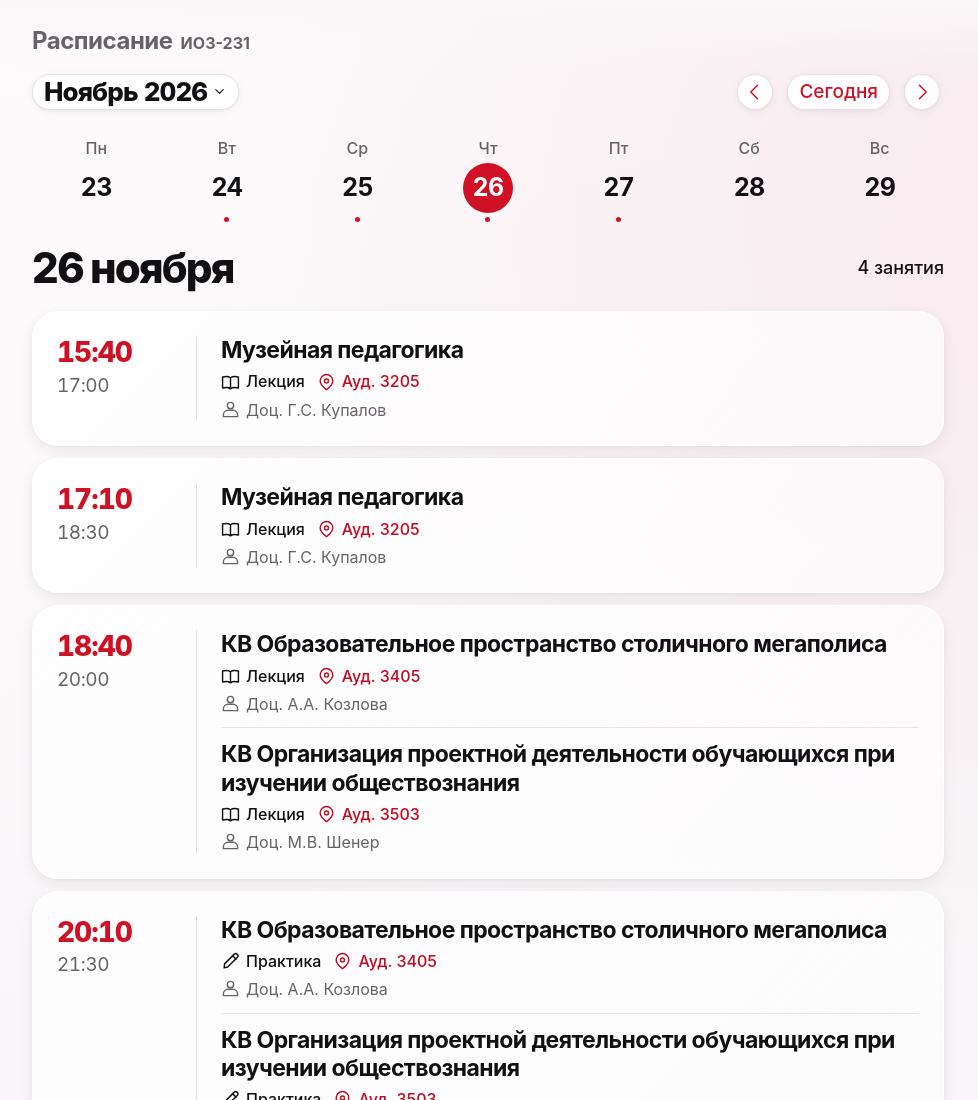
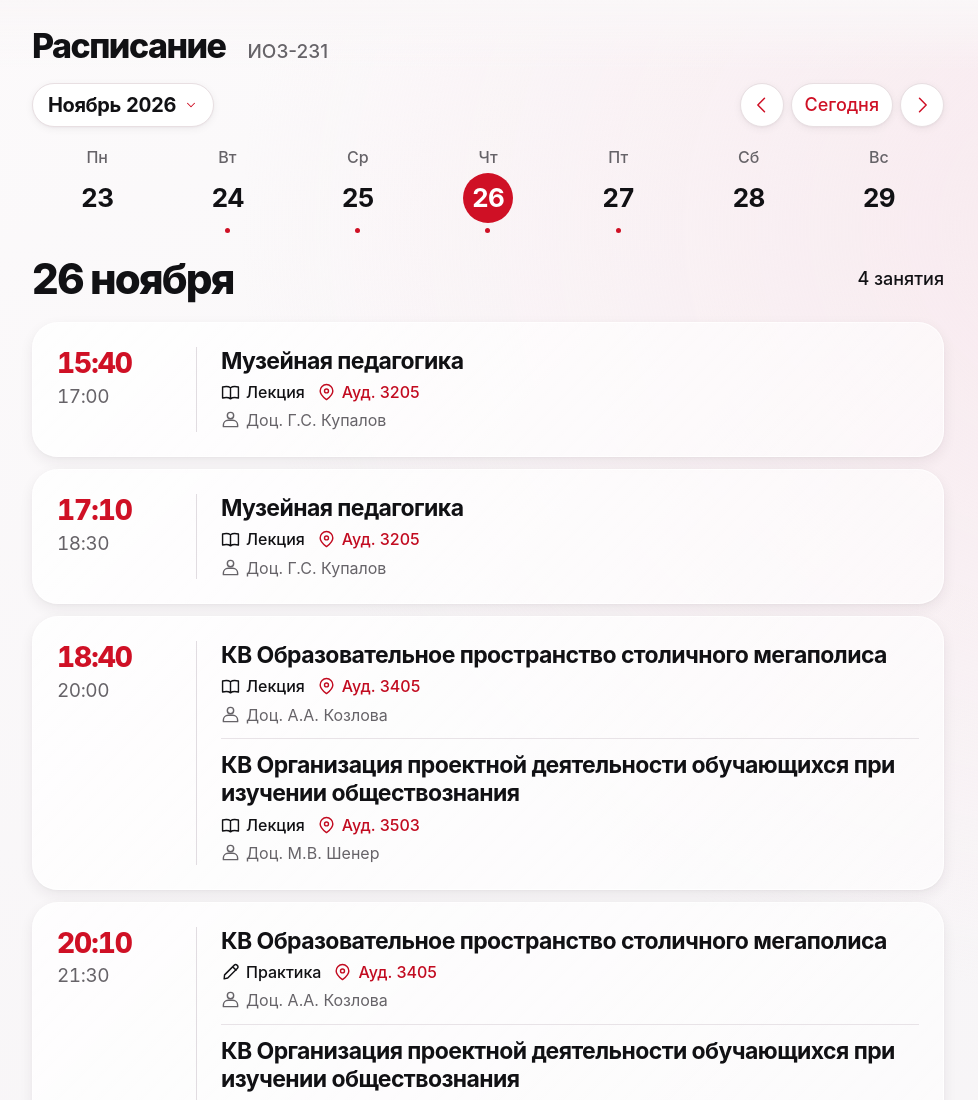
Before and after one commit to Dmikir999/ioz231, a plain HTML site: page docs/index.html in a window 1280 px wide. Shown: the top 1100 px of the page, without its empty margins (152-1130 px from the left). Drawn offline with Linux system fonts and the light colour scheme.

Commit message:
Align calendar header and week navigation with reference layout

```diff
--- a/docs/index.html
+++ b/docs/index.html
@@ -678,6 +678,40 @@ footer .verification .source-tag.good::before{content:none}
 footer .verification .source-tag svg{width:13px;height:13px;flex:none}
 footer .verification .source-tag.good svg{color:#637d6c}
 @media(max-width:360px){.lesson .change-badge{font-size:11px;padding:6px 8px;gap:5px}footer .verification .source-tag{font-size:11px}}
+
+/* Reference layout: aligned title, separate navigation controls and seven equal date columns. */
+header{align-items:baseline;justify-content:flex-start;gap:clamp(12px,4vw,22px);padding-bottom:14px}
+header .appname{flex:0 0 auto;color:var(--ink);font-size:clamp(24px,6.7vw,34px);font-weight:780;line-height:1.08;letter-spacing:-.045em}
+header .group{flex:0 0 auto;font-size:clamp(14px,3.9vw,19px);font-weight:450;line-height:1.2;white-space:nowrap}
+.calendar-section .controls{display:flex;flex-wrap:nowrap;align-items:center;justify-content:space-between;gap:8px;margin-bottom:12px;--control-surface-height:38px;--control-circle-size:38px}
+.calendar-section .month-toggle{flex:0 1 auto;justify-content:space-between;min-width:0;gap:8px;padding:0 12px}
+.calendar-section .month-toggle strong{font-size:clamp(14px,4.15vw,20px);font-weight:650;letter-spacing:-.02em}
+.calendar-section .month-toggle .range-label{font-size:clamp(12px,3.6vw,18px)}
+.calendar-section .month-toggle svg:last-child{width:14px;height:14px;color:var(--red)}
+.calendar-section .week-nav{gap:3px;margin-left:auto;flex:0 0 auto}
+.calendar-section .week-nav .today-button{font-size:clamp(14px,3.8vw,18px);padding:0 10px;font-weight:500}
+.calendar-section #days{grid-template-columns:repeat(7,minmax(0,1fr));gap:0;margin:0}
+.calendar-section #days .day{gap:5px;min-width:0;padding:0 0 2px}
+.calendar-section #days .day span{font-size:clamp(12px,3.6vw,16px);font-weight:450;line-height:1.3}
+.calendar-section #days .day strong{width:min(100%,clamp(36px,10.4vw,46px));height:auto;aspect-ratio:1;font-size:clamp(20px,5.4vw,26px);font-weight:700}
+.calendar-section #days .day i{flex:none;margin-top:0}
+@media(max-width:360px){
+ header{gap:12px}header .appname{font-size:24px}header .group{font-size:14px}
+ .calendar-section .controls{gap:4px;--control-surface-height:34px;--control-circle-size:34px}
+ .calendar-section .month-toggle{padding:0 7px;gap:4px}
+ .calendar-section .month-toggle strong{font-size:13px}
+ .calendar-section .month-toggle .range-label{font-size:12px}
+ .calendar-section .week-nav{gap:0}
+ .calendar-section .week-nav .today-button{padding:0 6px;font-size:13px}
+}
+@media(min-width:851px){
+ header{padding-bottom:18px}
+ .calendar-section .controls{margin-bottom:20px;--control-surface-height:42px;--control-circle-size:42px}
+ .calendar-section .week-nav{gap:7px}
+ .calendar-section .month-toggle{padding-inline:16px}
+ .calendar-section .week-nav .today-button{padding-inline:14px}
+ .calendar-section #days .day strong{width:50px;font-size:26px}
+}
 </style>
 </head>
 <body>
```
